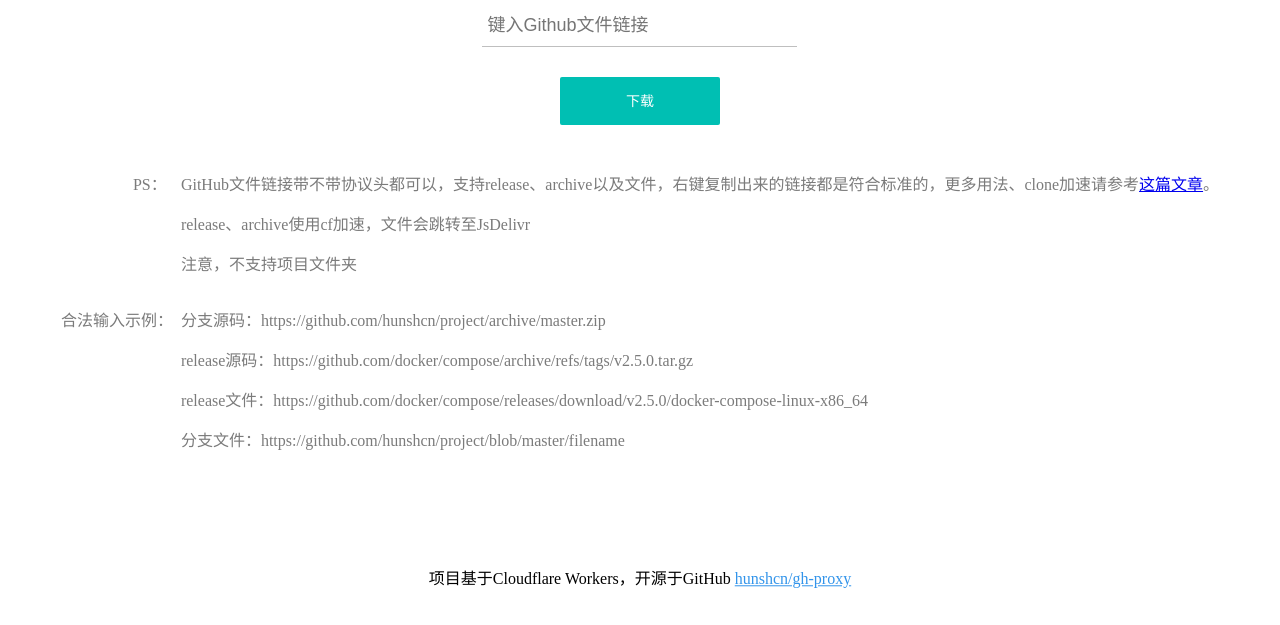
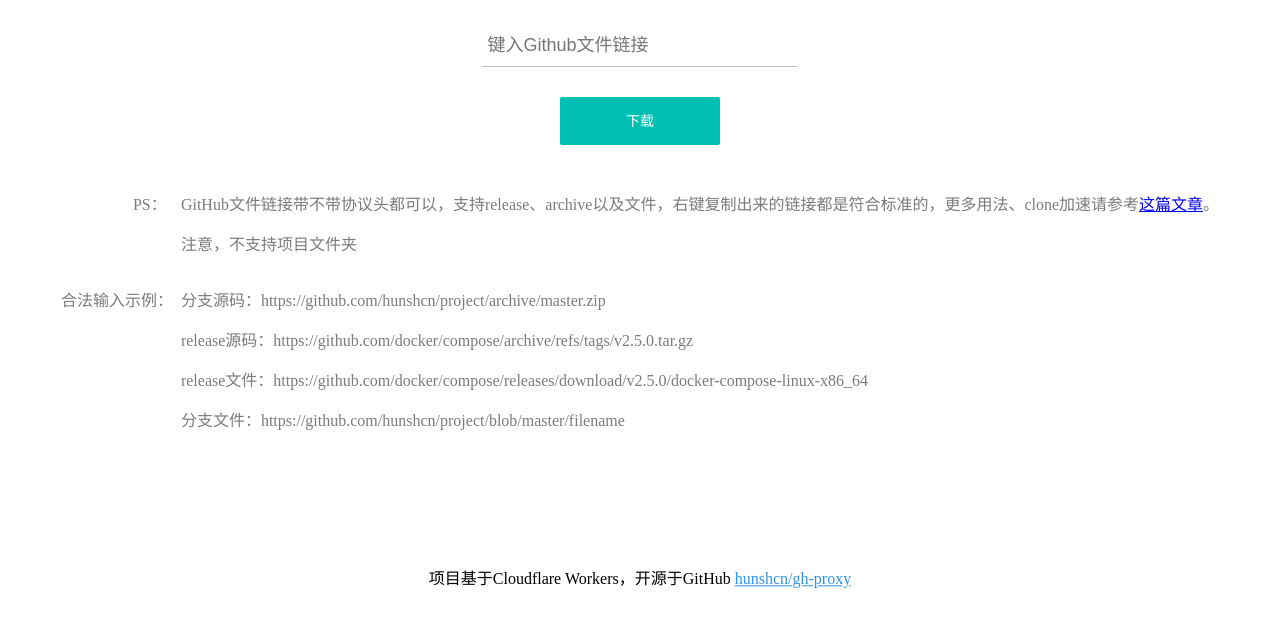
Before and after one commit to judiw/judiw.github.io, a plain HTML site: page gh-proxy/index.html in a window 1280 px wide. Shown: the part 175-800 px from the top of the page. Drawn offline with Linux system fonts and the light colour scheme.

Commit message:
Update index.html

```diff
--- a/gh-proxy/index.html
+++ b/gh-proxy/index.html
@@ -131,7 +131,6 @@
     </label>
     <input class="block btn" type="submit" value="下载">
     <div class="tips"><p>GitHub文件链接带不带协议头都可以，支持release、archive以及文件，右键复制出来的链接都是符合标准的，更多用法、clone加速请参考<a href="https://hunsh.net/archives/23/">这篇文章</a>。</p>
-        <p>release、archive使用cf加速，文件会跳转至JsDelivr</p>
         <p>注意，不支持项目文件夹</p></div>
     <div class="example">
         <p>分支源码：https://github.com/hunshcn/project/archive/master.zip</p>
```
